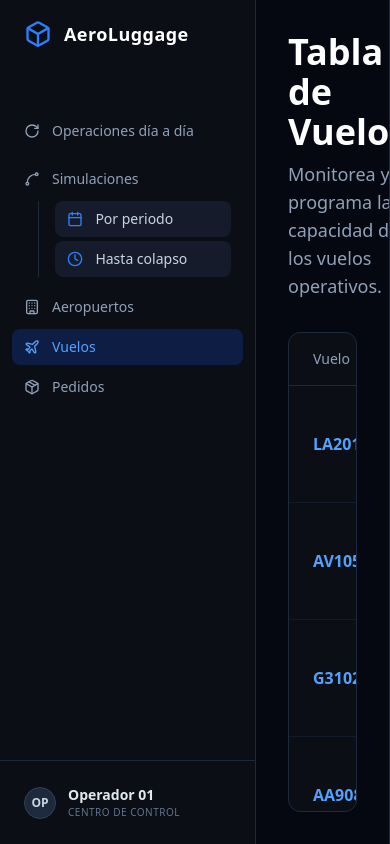
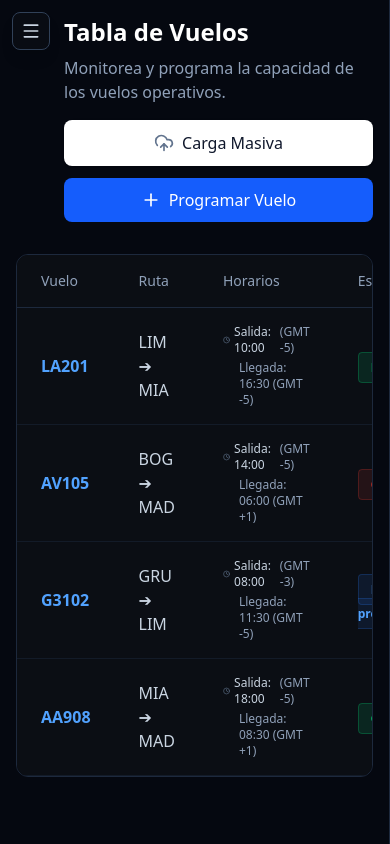
Before and after one commit to KevinDM17/AeroLuggage, a React (Vite) app in the folder Frontend/: page /flights in a window 390 px wide. Built offline with nearby package versions, Linux system fonts and the light colour scheme.

Commit message:
barra lateral arreglada

```diff
--- a/Frontend/src/components/layout/MainLayout.jsx
+++ b/Frontend/src/components/layout/MainLayout.jsx
@@ -4,49 +4,113 @@
 import Sidebar from "./Sidebar";
 import RightPanel from "./RightPanel";
 
+const DESKTOP_BREAKPOINT = 1024;
+
+function getIsDesktop() {
+  if (typeof window === "undefined") return true;
+  return window.innerWidth >= DESKTOP_BREAKPOINT;
+}
+
 export default function MainLayout() {
-  const [leftOpen, setLeftOpen] = useState(true);
-  const [rightOpen, setRightOpen] = useState(true);
+  const [isDesktop, setIsDesktop] = useState(getIsDesktop);
+  const [leftOpen, setLeftOpen] = useState(getIsDesktop);
+  const [rightOpen, setRightOpen] = useState(getIsDesktop);
   const location = useLocation();
 
   const isSimulator = location.pathname === "/";
 
-  // When leaving simulator, make sure left is open
   useEffect(() => {
-    if (!isSimulator) {
-      setLeftOpen(true);
+    const handleResize = () => {
+      const desktop = getIsDesktop();
+      setIsDesktop(desktop);
+      if (desktop) {
+        setLeftOpen(true);
+        setRightOpen(true);
+      } else {
+        setLeftOpen(false);
+        setRightOpen(false);
+      }
+    };
+    window.addEventListener("resize", handleResize);
+    return () => window.removeEventListener("resize", handleResize);
+  }, []);
+
+  useEffect(() => {
+    if (!isDesktop) {
+      setLeftOpen(false);
+      setRightOpen(false);
     }
-  }, [isSimulator]);
+  }, [location.pathname, isDesktop]);
+
+  const showLeftHamburger = !leftOpen;
+  const showRightHamburger = isSimulator && !rightOpen;
+  const showBackdrop = !isDesktop && (leftOpen || (rightOpen && isSimulator));
+
+  const closeLeft = () => setLeftOpen(false);
+  const closeRight = () => setRightOpen(false);
 
   return (
     <div className="flex h-screen overflow-hidden bg-[#0B0E14] text-slate-200 font-sans relative">
-      {!leftOpen && isSimulator && (
+      {showLeftHamburger && (
         <button
           onClick={() => setLeftOpen(true)}
-          className="absolute top-4 left-4 z-[9999] p-2 bg-[#0B0E14] border border-slate-800 rounded-lg text-slate-400 hover:text-white"
+          aria-label="Abrir menú"
+          className="fixed top-3 left-3 z-[10001] p-2 bg-[#0B0E14]/90 backdrop-blur border border-slate-700 rounded-lg text-slate-300 hover:text-white hover:bg-[#151b2b] transition-colors shadow-lg"
         >
           <Menu className="w-5 h-5" />
         </button>
       )}
 
-      {leftOpen && <Sidebar onClose={isSimulator ? () => setLeftOpen(false) : undefined} />}
+      {showBackdrop && (
+        <div
+          onClick={() => {
+            closeLeft();
+            closeRight();
+          }}
+          className="fixed inset-0 z-[9990] bg-black/60 backdrop-blur-sm lg:hidden"
+          aria-hidden="true"
+        />
+      )}
 
-      <div className="flex-1 flex flex-col h-full overflow-hidden relative border-r border-slate-800">
+      {leftOpen && (
+        <div
+          className={
+            isDesktop
+              ? "relative z-[9995] shrink-0"
+              : "fixed inset-y-0 left-0 z-[9995] max-w-[85%] shadow-2xl"
+          }
+        >
+          <Sidebar onClose={closeLeft} />
+        </div>
+      )}
+
+      <div className="flex-1 flex flex-col h-full overflow-hidden relative border-r border-slate-800 min-w-0">
         <main className="flex-1 overflow-hidden bg-[#1e1b4b]">
           <Outlet />
         </main>
       </div>
 
-      {!rightOpen && isSimulator && (
+      {showRightHamburger && (
         <button
           onClick={() => setRightOpen(true)}
-          className="absolute top-4 right-4 z-[9999] p-2 bg-[#0B0E14] border border-slate-800 rounded-lg text-slate-400 hover:text-white"
+          aria-label="Abrir panel"
+          className="fixed top-3 right-3 z-[10001] p-2 bg-[#0B0E14]/90 backdrop-blur border border-slate-700 rounded-lg text-slate-300 hover:text-white hover:bg-[#151b2b] transition-colors shadow-lg"
         >
           <Menu className="w-5 h-5" />
         </button>
       )}
 
-      {rightOpen && isSimulator && <RightPanel onClose={() => setRightOpen(false)} />}
+      {rightOpen && isSimulator && (
+        <div
+          className={
+            isDesktop
+              ? "relative z-[9995] shrink-0"
+              : "fixed inset-y-0 right-0 z-[9995] max-w-[90%] shadow-2xl"
+          }
+        >
+          <RightPanel onClose={closeRight} />
+        </div>
+      )}
     </div>
   );
 }
--- a/Frontend/src/components/layout/Sidebar.jsx
+++ b/Frontend/src/components/layout/Sidebar.jsx
@@ -7,24 +7,24 @@
 
   return (
     <div className="w-64 shrink-0 bg-[#0B0E14] border-r border-slate-800 h-screen flex flex-col text-slate-300 relative z-[9999]">
-      <div className="px-6 py-5 flex items-center justify-between border-b border-transparent">
-        <div className="flex items-center gap-3">
-          <div className="text-blue-500">
-            {/* Hexagon approximation */}
+      <div className="px-4 py-5 flex items-center justify-between gap-2 border-b border-transparent">
+        <div className="flex items-center gap-3 min-w-0">
+          <div className="text-blue-500 shrink-0">
             <svg viewBox="0 0 24 24" fill="none" stroke="currentColor" strokeWidth="2" strokeLinecap="round" strokeLinejoin="round" className="w-7 h-7">
               <path d="M21 16V8a2 2 0 0 0-1-1.73l-7-4a2 2 0 0 0-2 0l-7 4A2 2 0 0 0 3 8v8a2 2 0 0 0 1 1.73l7 4a2 2 0 0 0 2 0l7-4A2 2 0 0 0 21 16z"></path>
               <polyline points="3.27 6.96 12 12.01 20.73 6.96"></polyline>
               <line x1="12" y1="22.08" x2="12" y2="12"></line>
             </svg>
           </div>
-          <span className="text-lg font-bold text-white tracking-wide">AeroLuggage</span>
+          <span className="text-lg font-bold text-white tracking-wide truncate">AeroLuggage</span>
         </div>
-      </div>
-
-      <div className="px-4 pb-2 flex justify-end min-h-[36px]">
         {onClose && (
-          <button onClick={onClose} className="p-1 hover:bg-slate-800 rounded">
-            <Menu className="w-5 h-5 text-slate-400" />
+          <button
+            onClick={onClose}
+            aria-label="Cerrar menú"
+            className="shrink-0 p-1.5 hover:bg-slate-800 rounded text-slate-400 hover:text-white transition-colors"
+          >
+            <Menu className="w-5 h-5" />
           </button>
         )}
       </div>
--- a/Frontend/src/pages/FlightsPage.jsx
+++ b/Frontend/src/pages/FlightsPage.jsx
@@ -20,30 +20,30 @@
   const [showUploadModal, setShowUploadModal] = useState(false);
 
   return (
-    <div className="flex-1 bg-[#050810] flex flex-col min-h-0 overflow-y-auto w-full h-full p-8 text-slate-200">
-      <div className="flex justify-between items-start mb-8">
+    <div className="flex-1 bg-[#050810] flex flex-col min-h-0 overflow-y-auto w-full h-full p-4 sm:p-8 text-slate-200">
+      <div className="flex flex-col lg:flex-row justify-between lg:items-start gap-4 mb-8 pl-12 sm:pl-14">
         <div>
-          <h1 className="text-4xl font-extrabold text-white mb-2">Tabla de Vuelos</h1>
-          <p className="text-slate-400 text-lg">Monitorea y programa la capacidad de los vuelos operativos.</p>
+          <h1 className="text-2xl sm:text-4xl font-extrabold text-white mb-2">Tabla de Vuelos</h1>
+          <p className="text-slate-400 text-base sm:text-lg">Monitorea y programa la capacidad de los vuelos operativos.</p>
         </div>
-        <div className="flex items-center gap-3">
+        <div className="flex flex-col sm:flex-row items-stretch sm:items-center gap-3 shrink-0">
           <button
              onClick={() => setShowUploadModal(true)}
-             className="bg-white hover:bg-slate-100 text-slate-900 px-5 py-2.5 rounded-lg flex items-center gap-2 font-medium transition-colors border border-transparent shadow-sm"
+             className="bg-white hover:bg-slate-100 text-slate-900 px-5 py-2.5 rounded-lg flex items-center gap-2 font-medium transition-colors border border-transparent shadow-sm justify-center"
           >
             <UploadCloud className="w-5 h-5 text-slate-500" /> Carga Masiva
           </button>
           <button
              onClick={() => setShowAddModal(true)}
-             className="bg-blue-600 hover:bg-blue-500 text-white px-5 py-2.5 rounded-lg flex items-center gap-2 font-medium transition-colors"
+             className="bg-blue-600 hover:bg-blue-500 text-white px-5 py-2.5 rounded-lg flex items-center gap-2 font-medium transition-colors justify-center"
           >
             <Plus className="w-5 h-5" /> Programar Vuelo
           </button>
         </div>
       </div>
 
-      <div className="bg-[#0B0E14] border border-slate-800 rounded-xl overflow-hidden">
-        <table className="w-full text-left border-collapse">
+      <div className="bg-[#0B0E14] border border-slate-800 rounded-xl overflow-x-auto">
+        <table className="w-full text-left border-collapse min-w-[720px]">
           <thead>
             <tr className="border-b border-slate-800 text-slate-400 text-sm">
               <th className="py-4 px-6 font-medium">Vuelo</th>
--- a/Frontend/src/pages/SimulatorPage.jsx
+++ b/Frontend/src/pages/SimulatorPage.jsx
@@ -1,22 +1,17 @@
 import AirportMap from "../components/map/AirportMap";
-import { ChevronLeft } from "lucide-react";
 
 export default function SimulatorPage() {
   return (
     <div className="flex flex-col h-full bg-[#1e1b4b]">
-      <div className="p-4 flex items-center bg-[#1e1b4b]">
-        <h1 className="text-xl font-bold tracking-tight text-white mb-2 ml-4">Visualización de Operaciones día a día</h1>
+      <div className="px-4 sm:px-8 pt-4 pl-14 sm:pl-16 flex items-center bg-[#1e1b4b]">
+        <h1 className="text-lg sm:text-xl font-bold tracking-tight text-white mb-2">Visualización de Operaciones día a día</h1>
       </div>
-      <div className="flex-1 relative w-full h-full bg-[#1e1b4b] p-4">
+      <div className="flex-1 relative w-full h-full bg-[#1e1b4b] p-2 sm:p-4 min-h-0">
           <div className="w-full h-full rounded-2xl overflow-hidden relative shadow-[0_0_40px_rgba(0,0,0,0.5)] border border-slate-700/50">
             <AirportMap />
 
-            {/* Overlays */}
-            <div className="absolute top-6 left-6 z-[1000] flex gap-2">
-              <button className="bg-[#151b2fc0] hover:bg-[#151b2f] backdrop-blur text-slate-300 p-2 rounded-xl border border-slate-700">
-                <ChevronLeft className="w-5 h-5" />
-              </button>
-              <div className="bg-[#151b2fc0] backdrop-blur pl-4 pr-6 py-2.5 rounded-xl border border-slate-700 flex gap-6">
+            <div className="absolute top-4 left-1/2 -translate-x-1/2 sm:left-6 sm:translate-x-0 z-[1000]">
+              <div className="bg-[#151b2fc0] backdrop-blur pl-4 pr-6 py-2.5 rounded-xl border border-slate-700 flex gap-4 sm:gap-6">
                 <div>
                   <div className="text-[10px] text-slate-400 font-medium">Fecha</div>
                   <div className="text-sm font-bold text-[#00ff88]">18-03-26</div>
@@ -28,8 +23,8 @@
               </div>
             </div>
 
-            <div className="absolute bottom-6 left-1/2 -translate-x-1/2 z-[1000]">
-              <div className="bg-[#151b2fc0] backdrop-blur px-6 py-3 rounded-xl border border-slate-700 flex gap-8 items-center cursor-pointer hover:bg-[#151b2f]">
+            <div className="absolute bottom-4 sm:bottom-6 left-1/2 -translate-x-1/2 z-[1000] max-w-[calc(100%-2rem)]">
+              <div className="bg-[#151b2fc0] backdrop-blur px-4 sm:px-6 py-3 rounded-xl border border-slate-700 flex gap-6 sm:gap-8 items-center cursor-pointer hover:bg-[#151b2f]">
                 <div>
                   <div className="text-xs text-slate-400 font-medium whitespace-nowrap">Maletas en Tránsito</div>
                   <div className="text-lg font-bold text-[#3abff8] mt-0.5">825</div>
```
Also changed, not shown: Frontend/src/components/layout/RightPanel.jsx (+6 -2 lines), Frontend/src/pages/AirportsPage.jsx (+7 -7 lines), Frontend/src/pages/OrdersPage.jsx (+7 -7 lines), 1 other file (tests, documents, lock files or other folders).
